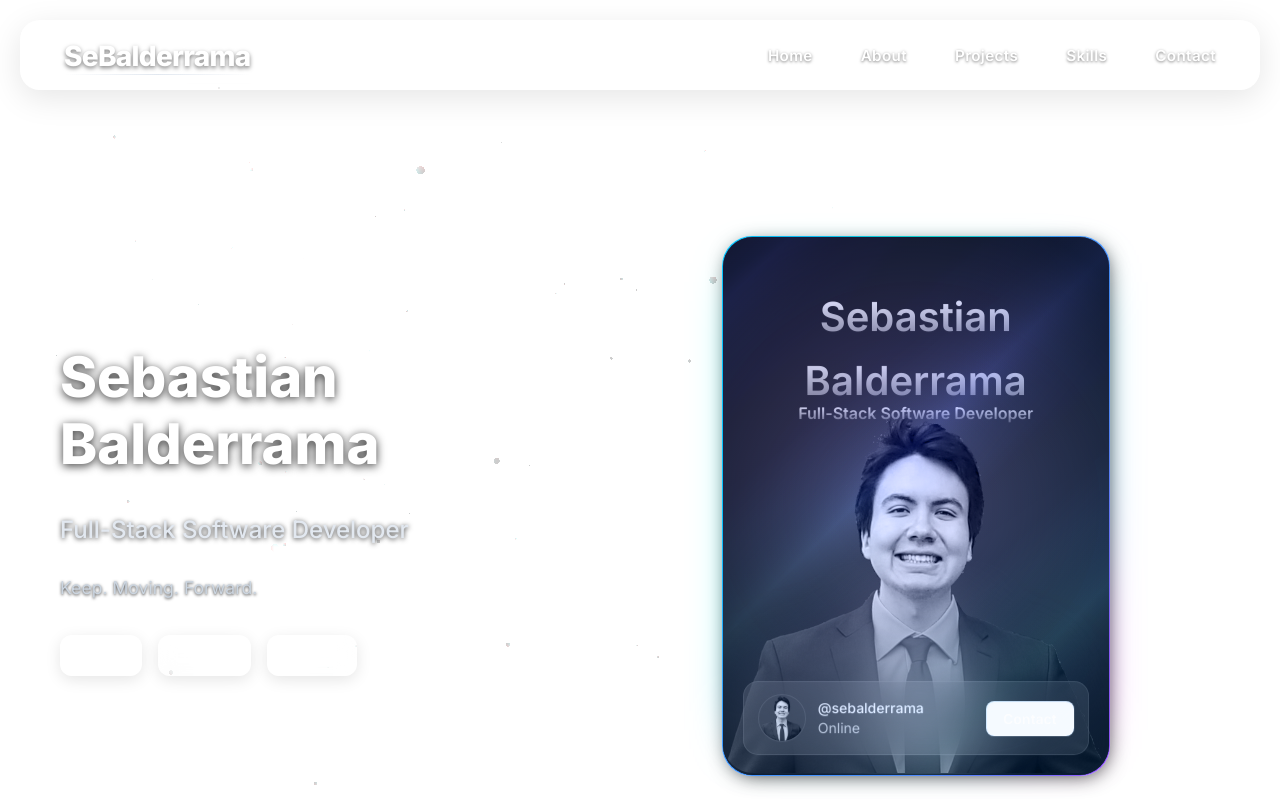
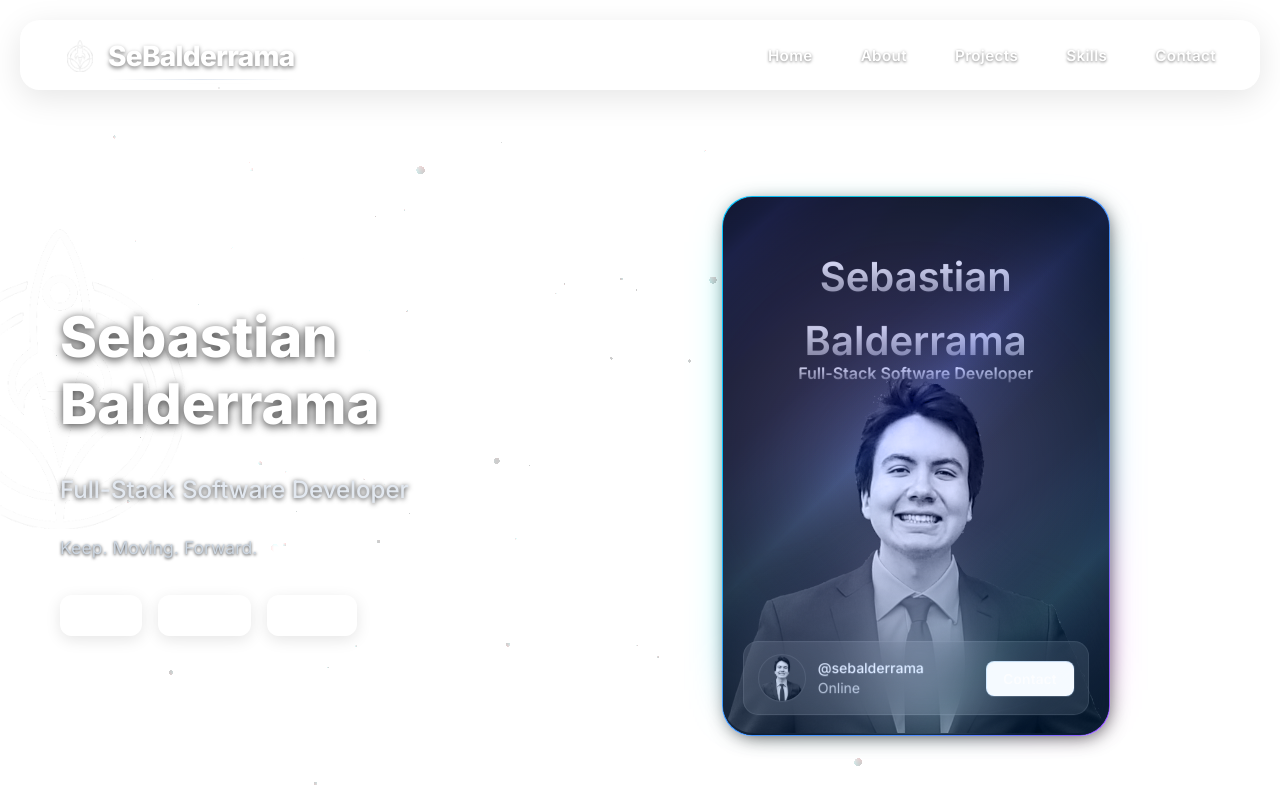
Before and after one commit to SeBalderrama/SeBalderrama.github.io, a React (Vite) app: page / in a window 1280 px wide. Shown: the top 800 px of the page. Built offline with nearby package versions, Linux system fonts and the light colour scheme.

Commit message:
changed logo bruh!

```diff
--- a/index.html
+++ b/index.html
@@ -2,7 +2,7 @@
 <html lang="en">
   <head>
     <meta charset="UTF-8" />
-    <link rel="icon" type="image/svg+xml" href="/vite.svg" />
+    <link rel="icon" type="image/png" href="/mlogo.png" />
     <meta name="viewport" content="width=device-width, initial-scale=1.0" />
     <title>SeBalderrama</title>
   </head>
--- a/src/App.css
+++ b/src/App.css
@@ -51,7 +51,7 @@ body {
   position: relative;
   z-index: 2;
   min-height: 100vh;
-  padding-top: 110px !important;
+  padding-top: 70px !important;
   background: transparent;
 }
 
@@ -78,6 +78,18 @@ body {
   justify-content: space-between;
   align-items: center;
   height: 70px;
+}
+
+.nav-logo {
+  display: flex;
+  align-items: center;
+  gap: 12px;
+}
+
+.nav-logo-img {
+  width: 32px;
+  height: 32px;
+  object-fit: contain;
 }
 
 .nav-logo .logo-text {
@@ -215,6 +227,19 @@ body {
   display: flex;
   align-items: center;
   justify-content: flex-start;
+  position: relative;
+}
+
+.hero-logo {
+  position: absolute;
+  top: 50%;
+  left: 0%;
+  transform: translate(-50%, -50%);
+  width: 300px;
+  height: 300px;
+  object-fit: contain;
+  opacity: 0.1;
+  z-index: -1;
 }
 
 .hero-name {
--- a/src/App.tsx
+++ b/src/App.tsx
@@ -88,10 +88,11 @@ function App() {
       }}>
         <div className="nav-container">
           <div className="nav-logo">
+            <img src="/mlogo.png" alt="Logo" className="nav-logo-img" />
             <span className="logo-text">SeBalderrama</span>
           </div>
           <ul className={`nav-menu ${isMobileMenuOpen ? 'nav-menu-open' : ''}`}>
-            <li><a href="#home" onClick={() => setIsMobileMenuOpen(false)}>Home</a></li>
+            <li><a href="#" onClick={(e) => { e.preventDefault(); window.scrollTo({ top: 0, behavior: 'smooth' }); setIsMobileMenuOpen(false); }}>Home</a></li>
             <li><a href="#about" onClick={() => setIsMobileMenuOpen(false)}>About</a></li>
             <li><a href="#projects" onClick={() => setIsMobileMenuOpen(false)}>Projects</a></li>
             <li><a href="#skills" onClick={() => setIsMobileMenuOpen(false)}>Skills</a></li>
@@ -119,6 +120,7 @@ function App() {
             <div className="hero-content">
               <div className="hero-text">
                 <div className="hero-title-container">
+                  <img src="/mlogo.png" alt="Logo" className="hero-logo" />
                   <h1 className="hero-name">Sebastian Balderrama</h1>
                 </div>
                 <h2 className="hero-subtitle">Full-Stack Software Developer</h2>
```
Also changed, not shown: public/mlogo.png (added).
